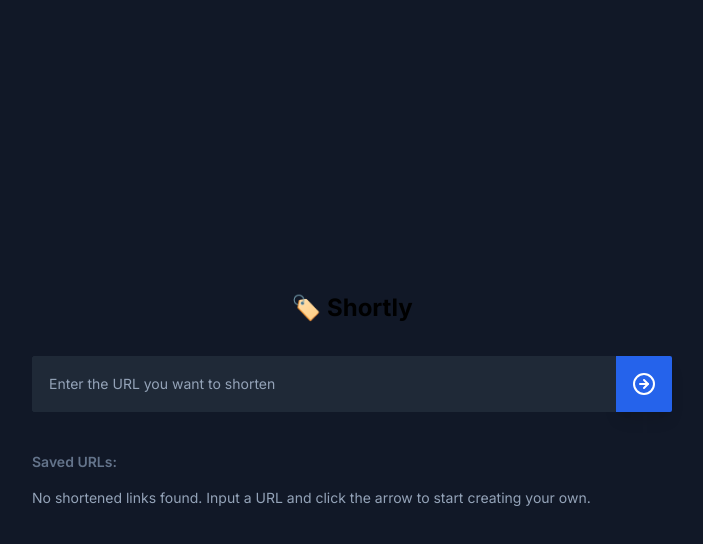
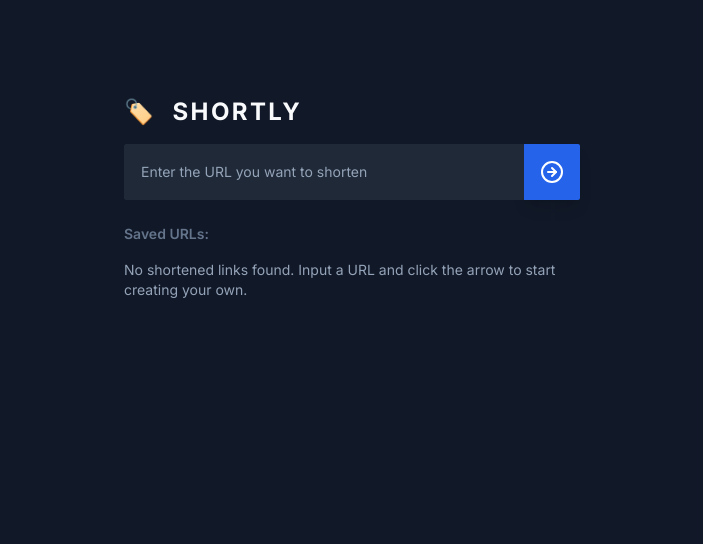
Before and after one commit to carmelopullara/shortly, a React (Vite) app: page / in a window 1280 px wide. Shown: the top 544 px of the page, without its empty margins (288-991 px from the left). Built offline with nearby package versions, Linux system fonts and the light colour scheme.

Commit message:
Style fixed

```diff
--- a/src/components/Header.tsx
+++ b/src/components/Header.tsx
@@ -4,8 +4,8 @@ import { FC } from 'react'
 export const Header: FC = () => {
   return (
     <header>
-      <h1 className="text-center text-2xl font-bold">
-        <span role="img" aria-label="label">
+      <h1 className="text-2xl font-bold text-slate-50 uppercase tracking-widest">
+        <span role="img" aria-label="label" className="mr-2">
           🏷️
         </span>{' '}
         Shortly
--- a/src/components/Wrapper.tsx
+++ b/src/components/Wrapper.tsx
@@ -10,12 +10,8 @@ interface WrapperProps {
  */
 export const Wrapper: FC<WrapperProps> = ({ children }) => {
   return (
-    <section className="min-w-full min-h-screen grid place-content-center">
-      <div className="container mx-auto px-4">
-        <div className="md:min-w-[640px] sm:min-w-full max-w-full grid gap-8">
-          {children}
-        </div>
-      </div>
+    <section className="py-24">
+      <div className="flex flex-1 lg:w-2/3 xl:w-2/5 w-full px-7 mx-auto gap-4 flex-col">{children}</div>
     </section>
   )
 }
```
